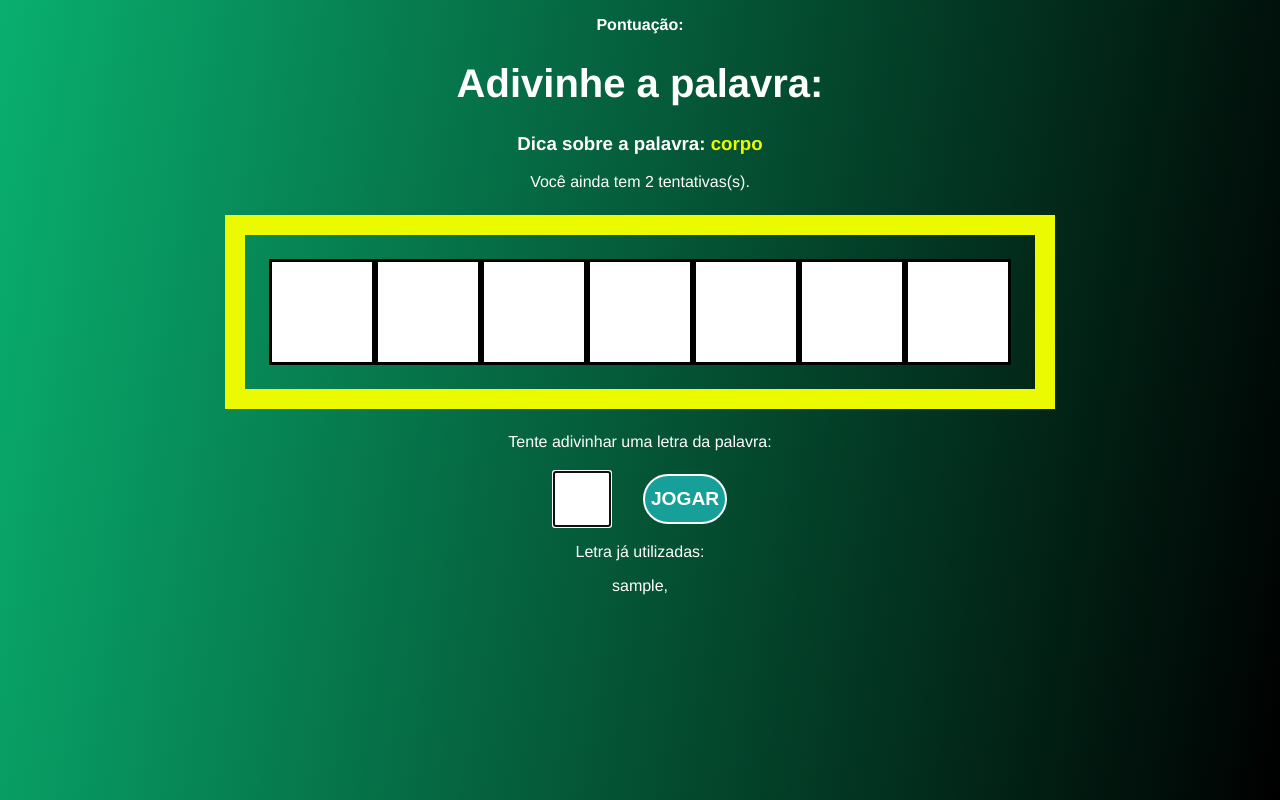
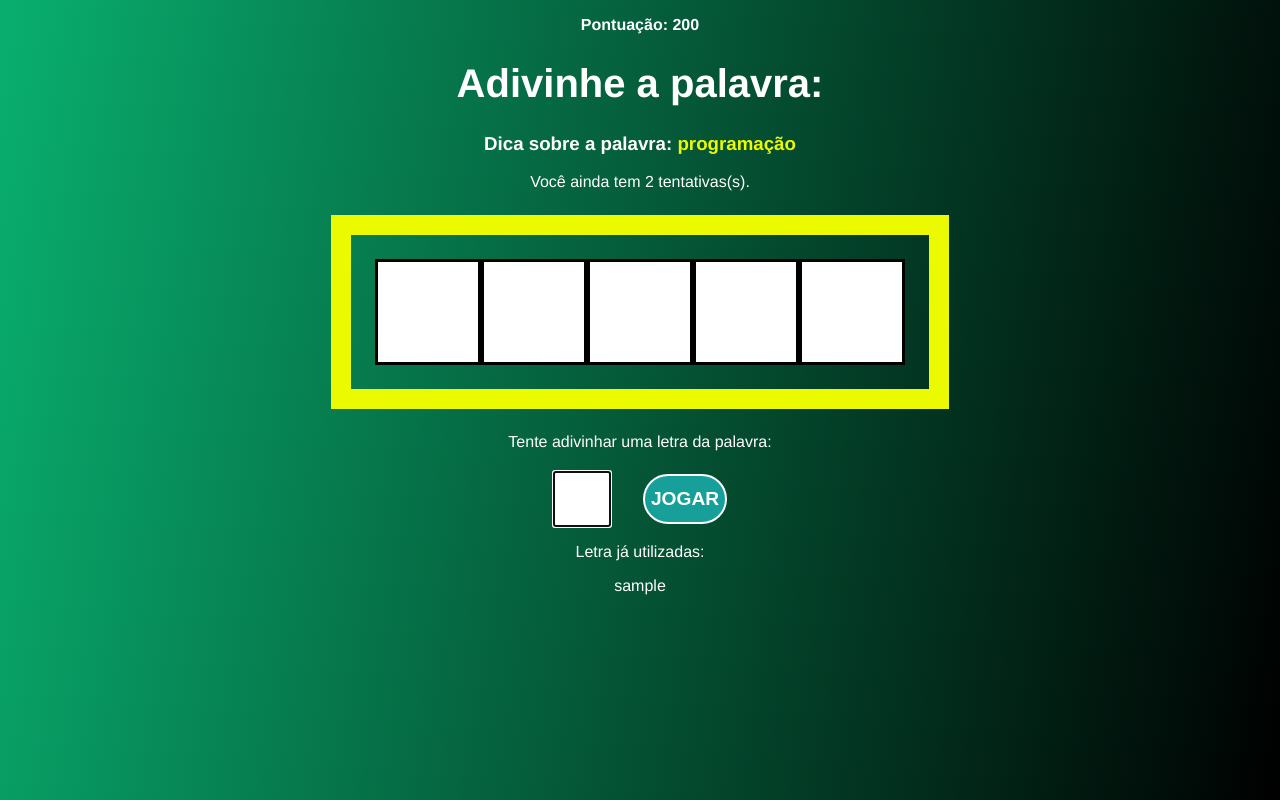
Before and after one commit to Atila12/Treinamento_React, a React (Create React App) app in the folder 6_SECRET_WORD/secret_word/: page / in a window 1280 px wide. Both pictures are taken after typing "Sample" into the empty fields and a click on the button "JOGAR". Built offline with nearby package versions, Linux system fonts and the light colour scheme.

Commit message:
secret_word_07

```diff
--- a/6_SECRET_WORD/secret_word/src/App.js
+++ b/6_SECRET_WORD/secret_word/src/App.js
@@ -31,7 +31,7 @@ function App() {
   const [guesses, setGuesses] = useState(guessesQtd);
   const [score, setScore] = useState(0);
 
-  const pickWordAndCategory = () => {
+  const pickWordAndCategory = useCallback (() => {
     // pick a radom category(Escolha uma categoria Radom)
     const categories = Object.keys(words);
     const category = categories[Math.floor(Math.random() * Object.keys(categories).length)];
@@ -45,11 +45,12 @@ function App() {
 
     return { word, category }
 
-  };
+  }, [words]);
 
   // start o Adivinhe a palavra
-  const startGame = () => {
-
+  const startGame = useCallback (() => {
+    //clear all letters
+    clearLettersStates();
     // pick word an pick category (escolha a palavra uma categoria de escolha)
     const{word, category} = pickWordAndCategory();
 
@@ -68,7 +69,7 @@ function App() {
     setLetters(wordLetters);
 
     setGameStage(stages[1].name);
-  };
+  }, [pickWordAndCategory]);
 
   // (process the latter input) processar a carta input
   const verifyletter =(letter) => {
@@ -124,13 +125,13 @@ function App() {
     // win condition (condição de vitória)
     if(guessedLetters.length === uniqueLetters.length){
       // add score(adicionar pontuação)
-      setScore((actualScore) => actualScore == 100)
+      setScore((actualScore) => (actualScore += 100));
 
       //restart game with new word (reinicie o jogo com uma nova palavra)
       startGame();
     }
 
- }, [guessedLetters])
+ }, [guessedLetters, letters, startGame])
 
 
   //restarts the game (restart o jogo)
--- a/6_SECRET_WORD/secret_word/src/components/Game.js
+++ b/6_SECRET_WORD/secret_word/src/components/Game.js
@@ -67,7 +67,7 @@ const Game = ({
          <div className="wrongLettersContainer">
             <p>Letra já utilizadas:</p>
             {wrongLetters.map((letter, i) => (
-                <span key={i}>{letter}, </span>
+                <span key={i}>{letter}</span>
             ))}
          </div>
         </div>
```
